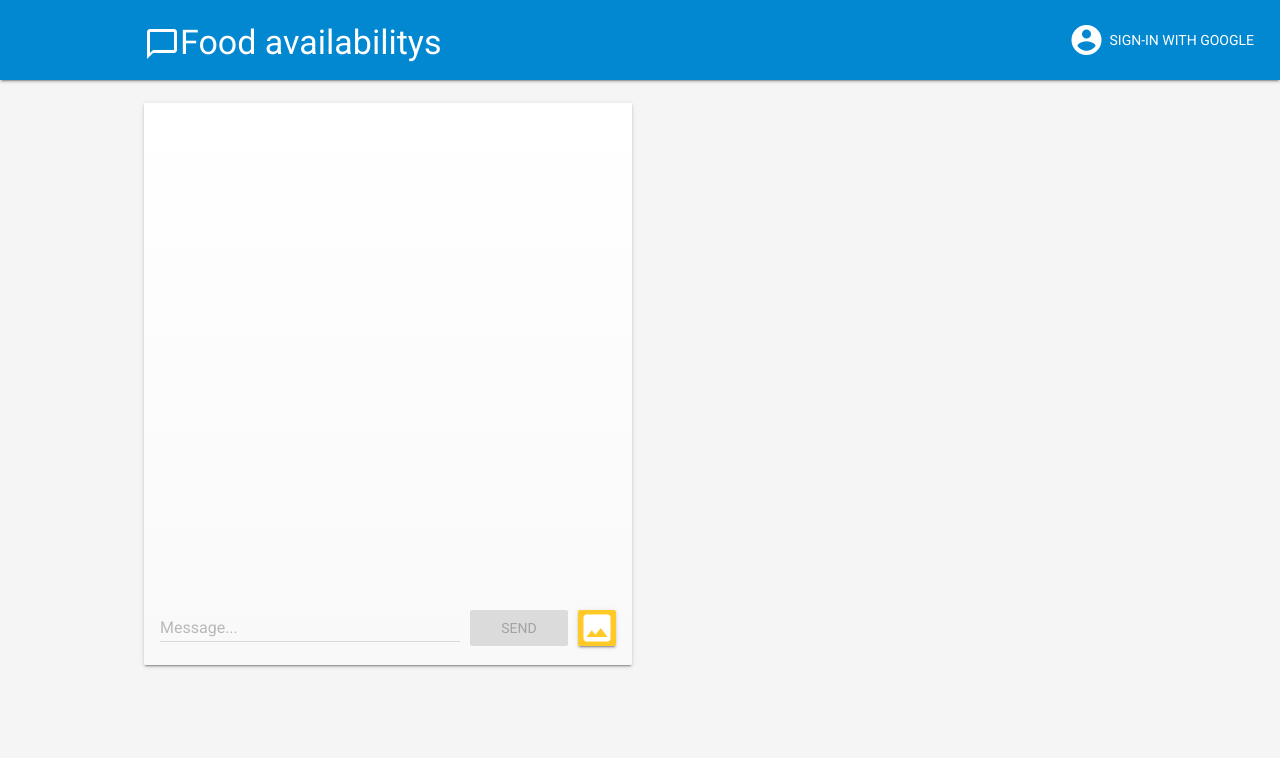
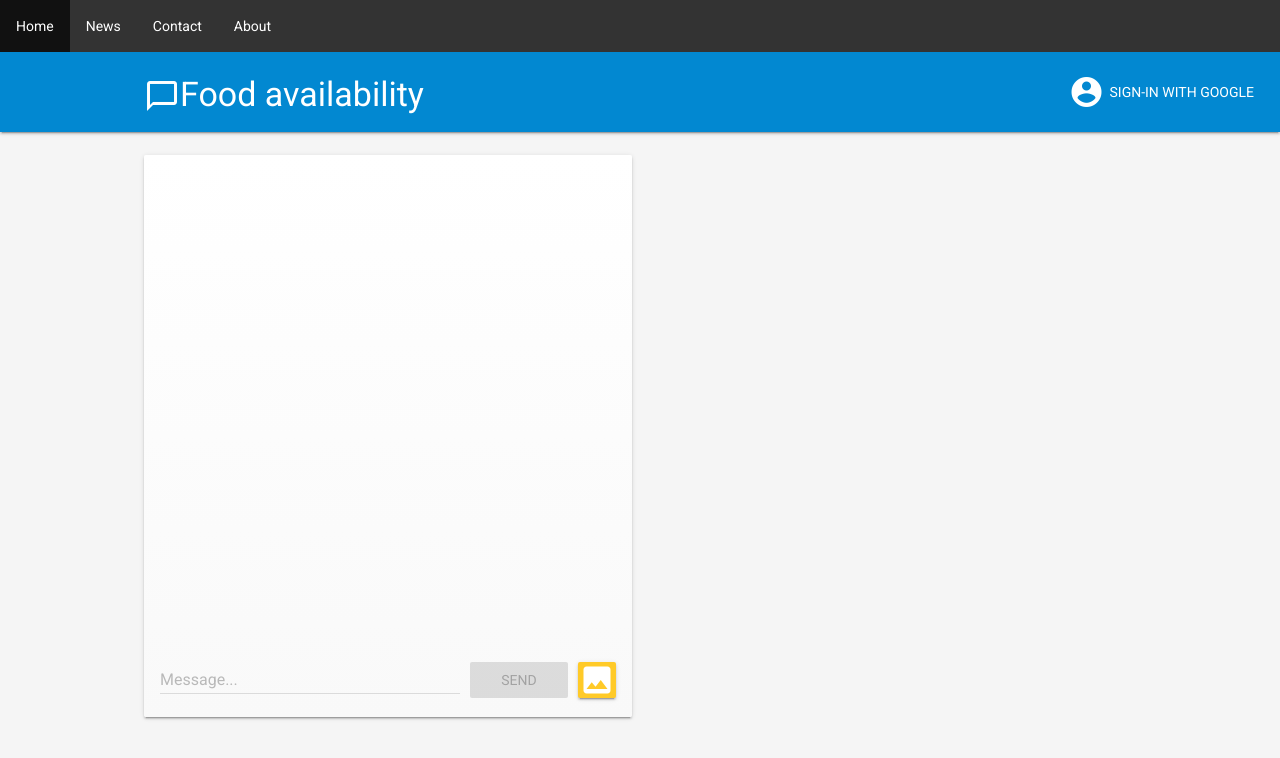
Before and after one commit to nishapant/foodwebsite, a plain HTML site: page index.html in a window 1280 px wide. Drawn offline with nearby package versions, Linux system fonts and the light colour scheme; some packages are replaced by stand-ins of ours; no server answers.

Commit message:
added navigation bar

```diff
--- a/index.html
+++ b/index.html
@@ -17,7 +17,7 @@
   <meta http-equiv="X-UA-Compatible" content="IE=edge">
   <meta name="description" content="Learn how to use the Firebase platform on the Web">
   <meta name="viewport" content="width=device-width, initial-scale=1.0">
-  <title>Friendly Chat</title>
+  <title>Food Availability</title>
 
   <!-- Disable tap highlight on IE -->
   <meta name="msapplication-tap-highlight" content="no">
@@ -50,13 +50,21 @@
   <link rel="stylesheet" href="styles/main.css">
 </head>
 <body>
+
+<ul>
+  <li><a class="active" href="#home">Home</a></li>
+  <li><a href="#news">News</a></li>
+  <li><a href="#contact">Contact</a></li>
+  <li><a href="#about">About</a></li>
+</ul>
+
 <div class="demo-layout mdl-layout mdl-js-layout mdl-layout--fixed-header">
 
   <!-- Header section containing logo -->
   <header class="mdl-layout__header mdl-color-text--white mdl-color--light-blue-700">
     <div class="mdl-cell mdl-cell--12-col mdl-cell--12-col-tablet mdl-grid">
       <div class="mdl-layout__header-row mdl-cell mdl-cell--12-col mdl-cell--12-col-tablet mdl-cell--12-col-desktop">
-        <h3><i class="material-icons">chat_bubble_outline</i>Food availabilitys</h3>
+        <h3><i class="material-icons">chat_bubble_outline</i>Food availability</h3>
       </div>
       <div id="user-container">
         <div hidden id="user-pic"></div>
--- a/styles/main.css
+++ b/styles/main.css
@@ -13,6 +13,32 @@
  * See the License for the specific language governing permissions and
  * limitations under the License.
  */
+
+/*nav bar style */
+ ul {
+     list-style-type: none;
+     margin: 0;
+     padding: 0;
+     overflow: hidden;
+     background-color: #333;
+ }
+
+ li {
+     float: left;
+ }
+
+ li a {
+     display: block;
+     color: white;
+     text-align: center;
+     padding: 14px 16px;
+     text-decoration: none;
+ }
+
+ li a:hover {
+     background-color: #111;
+ }
+
 
 html, body {
   font-family: 'Roboto', 'Helvetica', sans-serif;
```
